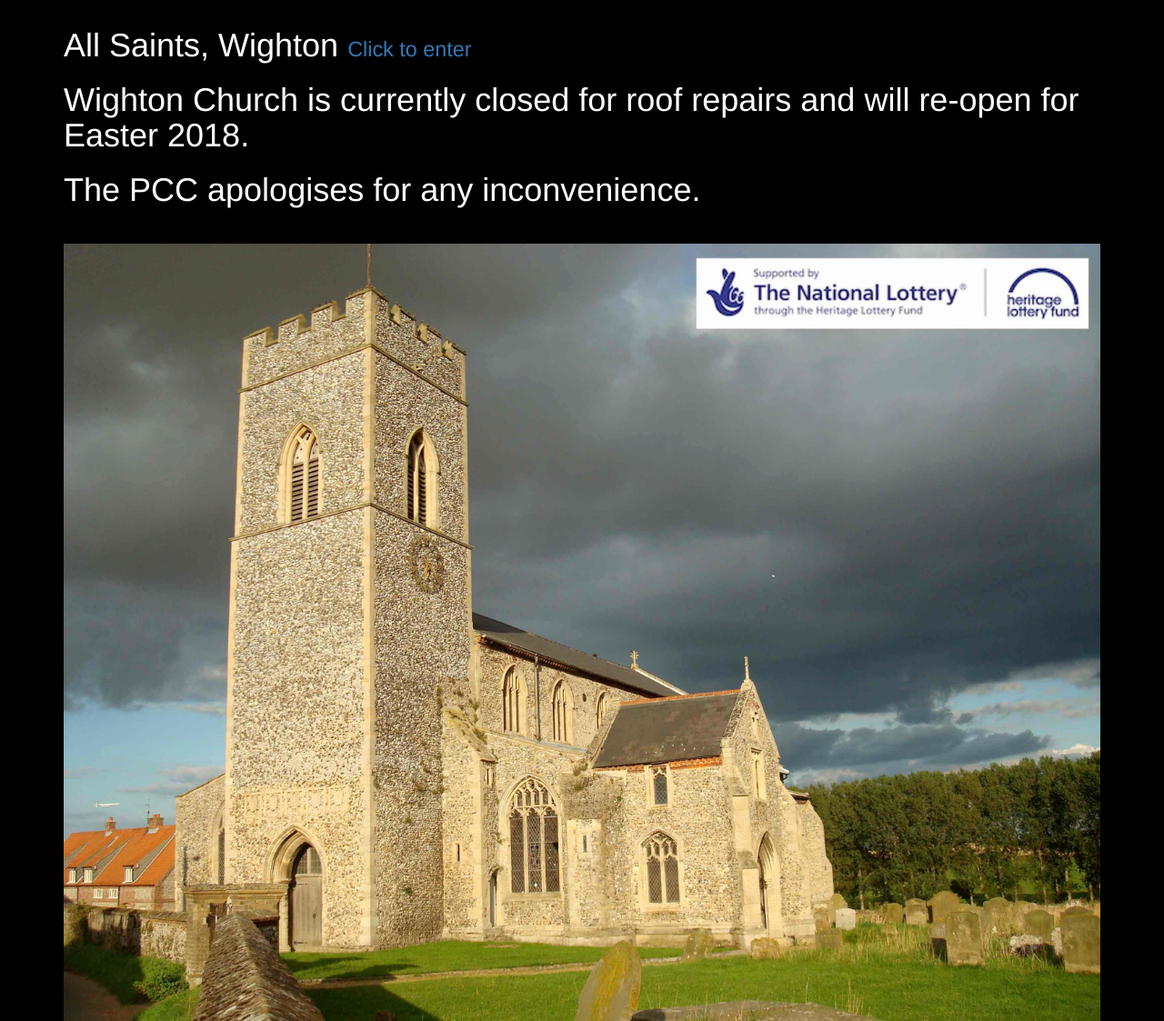
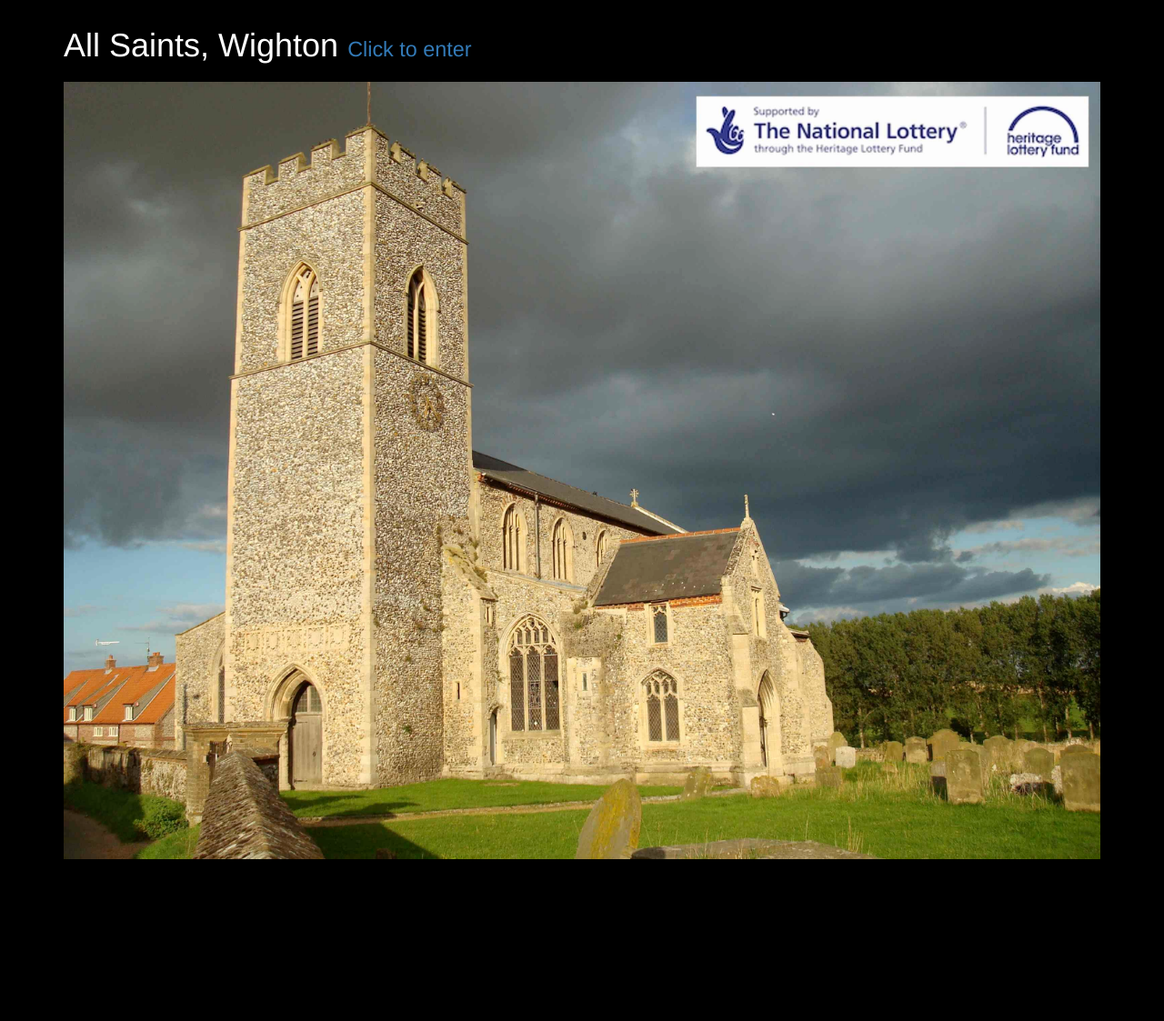
Before and after one commit to wighton-church/wighton-church.github.io, a Jekyll site: the page index.html, which Jekyll copies as it is, in a window 1280 px wide. Shown: the whole page at 91% size. Built offline with Jekyll 4.4.1, drawn with Linux system fonts in a browser that asks for light colours; nearby versions of some CDN libraries; after the commit the page ends 945 px from its top, so only the background shows below that.

Commit message:
Removes closure notice

```diff
--- a/index.html
+++ b/index.html
@@ -6,9 +6,6 @@
             <div class="row">
                 <div class="col-md-12"/>
                     <h1>All Saints, Wighton <small><a href="/home.html">Click to enter</a></small></h1>
-                    <h1>Wighton Church is currently closed for roof repairs and will re-open for Easter 2018.</h1>
-                    <h1>The PCC apologises for any inconvenience.</h1>
-                    <br>
                 </div>
             </div>
             <div class="row">
```
